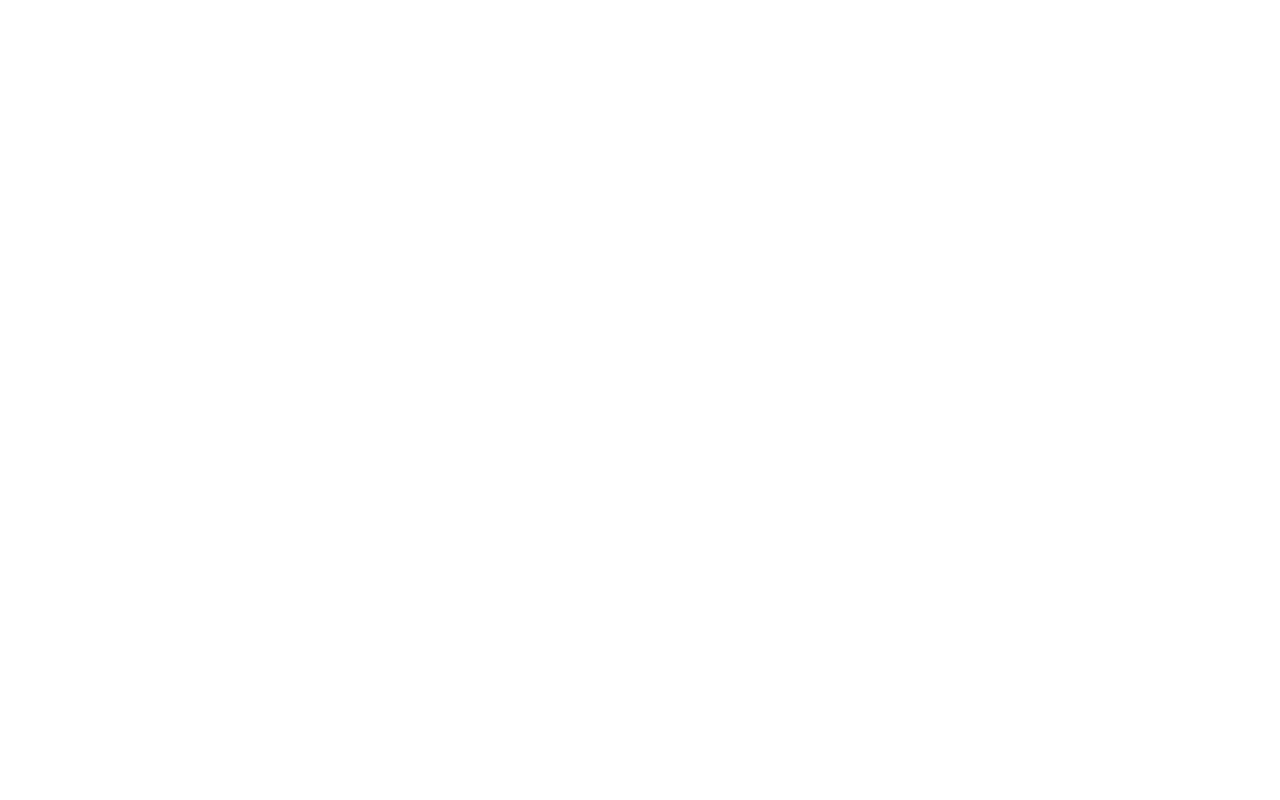
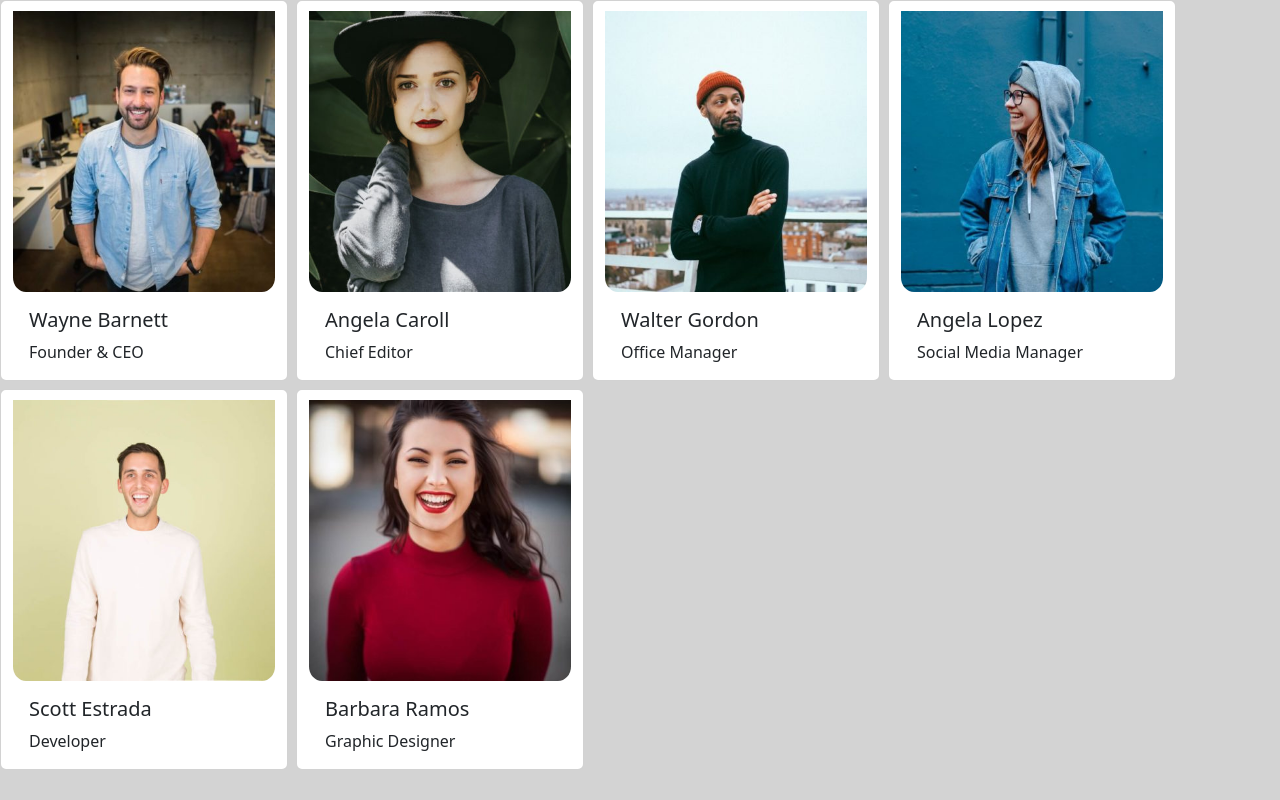
Before and after one commit to federicoverbicaro/js-our-team, a plain HTML site: page index.html in a window 1280 px wide. Drawn offline with nearby package versions, Linux system fonts and the light colour scheme.

Commit message:
feat: fine esercizio

```diff
--- a/assets/css/style.css
+++ b/assets/css/style.css
@@ -0,0 +1,13 @@
+body{
+    background-color: lightgray;
+}
+
+#elementi{
+    flex-basis: calc((100% / 3)- 10px);
+}
+
+img{
+    width: 100%;
+    border-radius: 5%;
+    padding-top: 10px;
+}
--- a/assets/js/main.js
+++ b/assets/js/main.js
@@ -3,41 +3,64 @@ const arrayTeam = [
 
         nome: "Wayne Barnett",
         ruolo: "Founder & CEO",
-        immagine: "wayne-barnett-founder-ceo.jpg",
+        immagine: "assets/img/wayne-barnett-founder-ceo.jpg",
     },
 
     {
 
         nome: "Angela Caroll",
         ruolo: "Chief Editor",
-        immagine: "angela-caroll-chief-editor.jpg",
+        immagine: "assets/img/angela-caroll-chief-editor.jpg",
 
     },
 
     {
         nome: "Walter Gordon",
         ruolo: "Office Manager",
-        immagine: "walter-gordon-office-manager.jpg",
+        immagine: "assets/img/walter-gordon-office-manager.jpg",
 
     },
     {
         nome: "Angela Lopez",
         ruolo: "Social Media Manager",
-        immagine: "angela-lopez-social-media-manager.jpg",
+        immagine: "assets/img/angela-lopez-social-media-manager.jpg",
 
     },
     {
         nome: "Scott Estrada",
         ruolo: "Developer",
-        immagine: "scott-estrada-developer.jpg",
+        immagine: "assets/img/scott-estrada-developer.jpg",
 
     },
     {
         nome: "Barbara Ramos",
         ruolo: "Graphic Designer",
-        immagine: "barbara-ramos-graphic-designer.jpg",
+        immagine: "assets/img/barbara-ramos-graphic-designer.jpg",
 
     }
 
 ]
 console.log(arrayTeam)
+
+for(let i = 0; i < arrayTeam.length; i++){
+
+let oggetti = arrayTeam[i]
+
+
+document.querySelector("main  .row").innerHTML += `
+<div class="card" style="width: 18rem;">
+
+<img src=./${oggetti.immagine} class="card-img-top" alt="">
+
+<div class="card-body">
+
+  <h5 class="card-title">${oggetti.nome}</h5>
+
+  <p class="card-text">${oggetti.ruolo}</p>
+
+</div>
+</div>
+`
+
+
+}
--- a/index.html
+++ b/index.html
@@ -5,6 +5,7 @@
     <meta charset="UTF-8">
     <meta name="viewport" content="width=device-width, initial-scale=1.0">
     <title>ja-our-team</title>
+    <link href="https://cdn.jsdelivr.net/npm/bootstrap@5.3.2/dist/css/bootstrap.min.css" rel="stylesheet" integrity="sha384-T3c6CoIi6uLrA9TneNEoa7RxnatzjcDSCmG1MXxSR1GAsXEV/Dwwykc2MPK8M2HN" crossorigin="anonymous">
     <link rel="stylesheet" href="./assets/css/style.css">
 </head>
 
@@ -36,8 +37,16 @@ Barbara Ramos	Graphic Designer	barbara-ramos-graphic-designer.jpg
  -->
 
 
+ <main class="container-fluid d-flex justify-content-center align-items-center flex-wrap  ">
+
+    <div id="elementi" class="row d-flex gap-2 ">
+
+    </div>
+ </main>
+
 
     <script src="./assets/js/main.js"></script>
+    <script src="https://cdn.jsdelivr.net/npm/bootstrap@5.3.2/dist/js/bootstrap.bundle.min.js" integrity="sha384-C6RzsynM9kWDrMNeT87bh95OGNyZPhcTNXj1NW7RuBCsyN/o0jlpcV8Qyq46cDfL" crossorigin="anonymous"></script>
 </body>
 
 </html>
```
